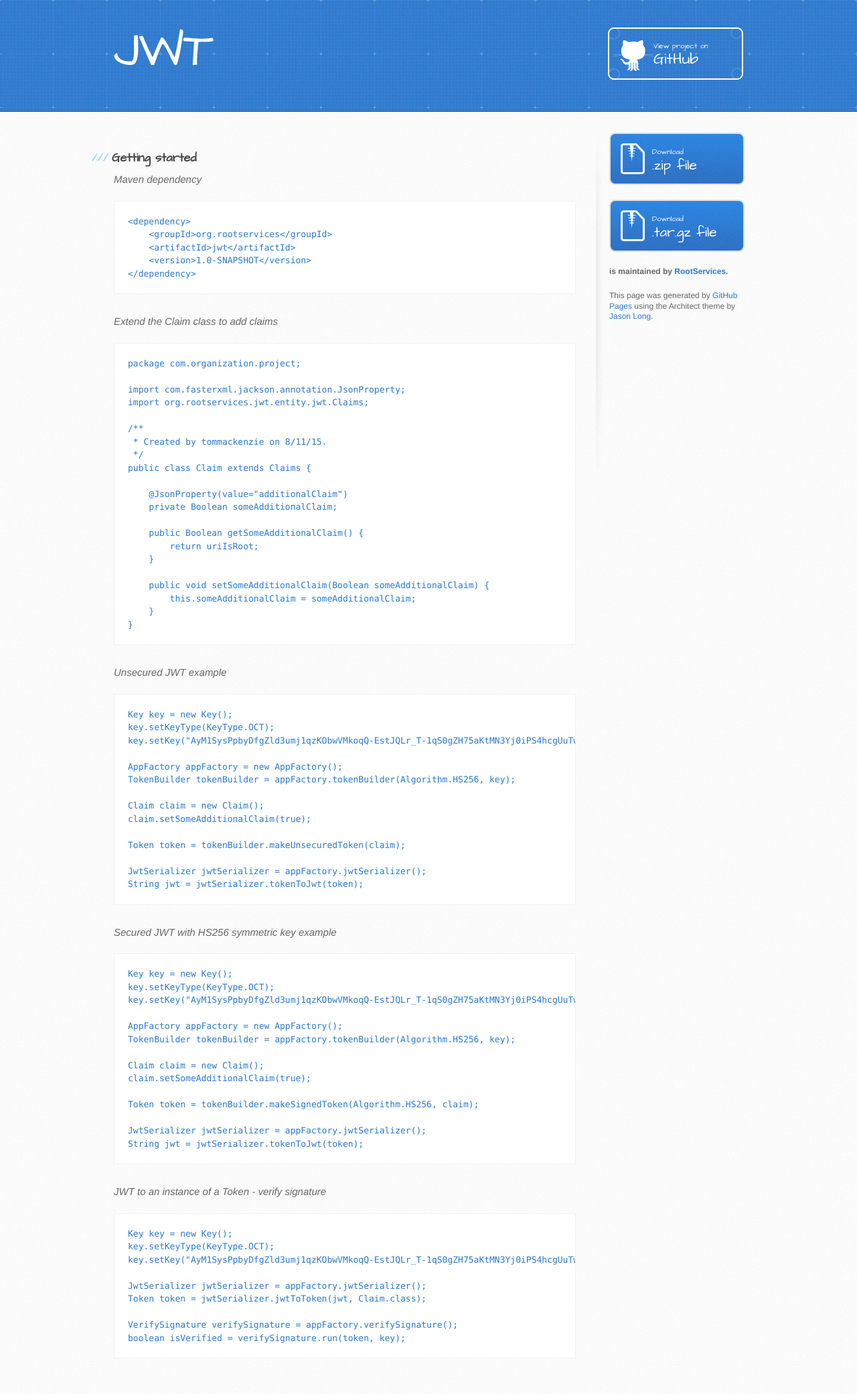
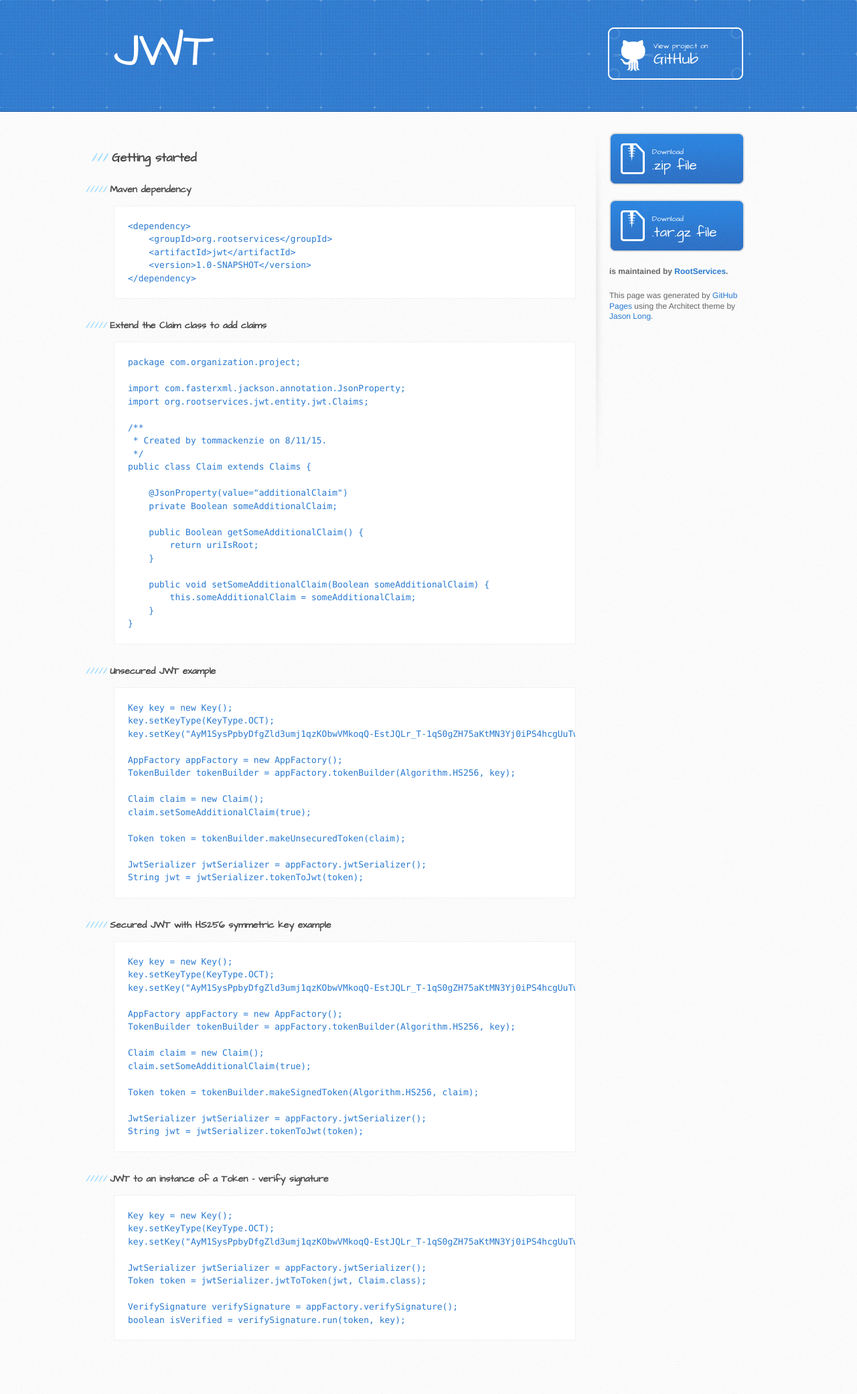
Before and after one commit to tokensmith/jwt, a Jekyll site: the page built from _posts/2015-09-02-Getting-started.md, in a window 1280 px wide. Shown: the whole page at 67% size. Built offline with Jekyll 4.4.1, drawn with Linux system fonts in a browser that asks for light colours; after the commit the page ends 2054 px from its top, so only the background shows below that.

```diff
--- a/_config.yml
+++ b/_config.yml
@@ -1,5 +1,6 @@
+baseurl: /jwt
+
 markdown:    kramdown
-highlighter: rouge
 
 kramdown:
   default_lang: java
--- a/_layouts/default.html
+++ b/_layouts/default.html
@@ -19,7 +19,7 @@
 <body>
 <header>
     <div class="inner">
-        <h1>JWT</h1>
+        <a href="/"><h1>JWT</h1></a>
         <a href="https://github.com/RootServices/jwt" class="button"><small>View project on</small> GitHub</a>
     </div>
 </header>
--- a/_posts/2015-09-02-Getting-started.md
+++ b/_posts/2015-09-02-Getting-started.md
@@ -5,7 +5,7 @@ title: Getting started
 
 ### {{ page.title }} ###
 
-*Maven dependency*
+##### Maven dependency #####
 
 ~~~
 <dependency>
@@ -15,7 +15,7 @@ title: Getting started
 </dependency>
 ~~~
 
-*Extend the Claim class to add claims*
+##### Extend the Claim class to add claims #####
 
 ~~~
 package com.organization.project;
@@ -41,7 +41,7 @@ public class Claim extends Claims {
 }
 ~~~
 
-*Unsecured JWT example*
+##### Unsecured JWT example #####
 
 ~~~
 Key key = new Key();
@@ -61,7 +61,7 @@ String jwt = jwtSerializer.tokenToJwt(token);
 ~~~
 
 
-*Secured JWT with HS256 symmetric key example*
+##### Secured JWT with HS256 symmetric key example #####
 
 ~~~
 Key key = new Key();
@@ -80,7 +80,7 @@ JwtSerializer jwtSerializer = appFactory.jwtSerializer();
 String jwt = jwtSerializer.tokenToJwt(token);
 ~~~
 
-*JWT to an instance of a Token - verify signature*
+##### JWT to an instance of a Token - verify signature #####
 
 ~~~
 Key key = new Key();
```
Also changed, not shown: Gemfile (+6 -1 lines), _posts/2015-09-02-Contributing.md (+3 -3 lines), Gemfile.lock, 6 other files.
